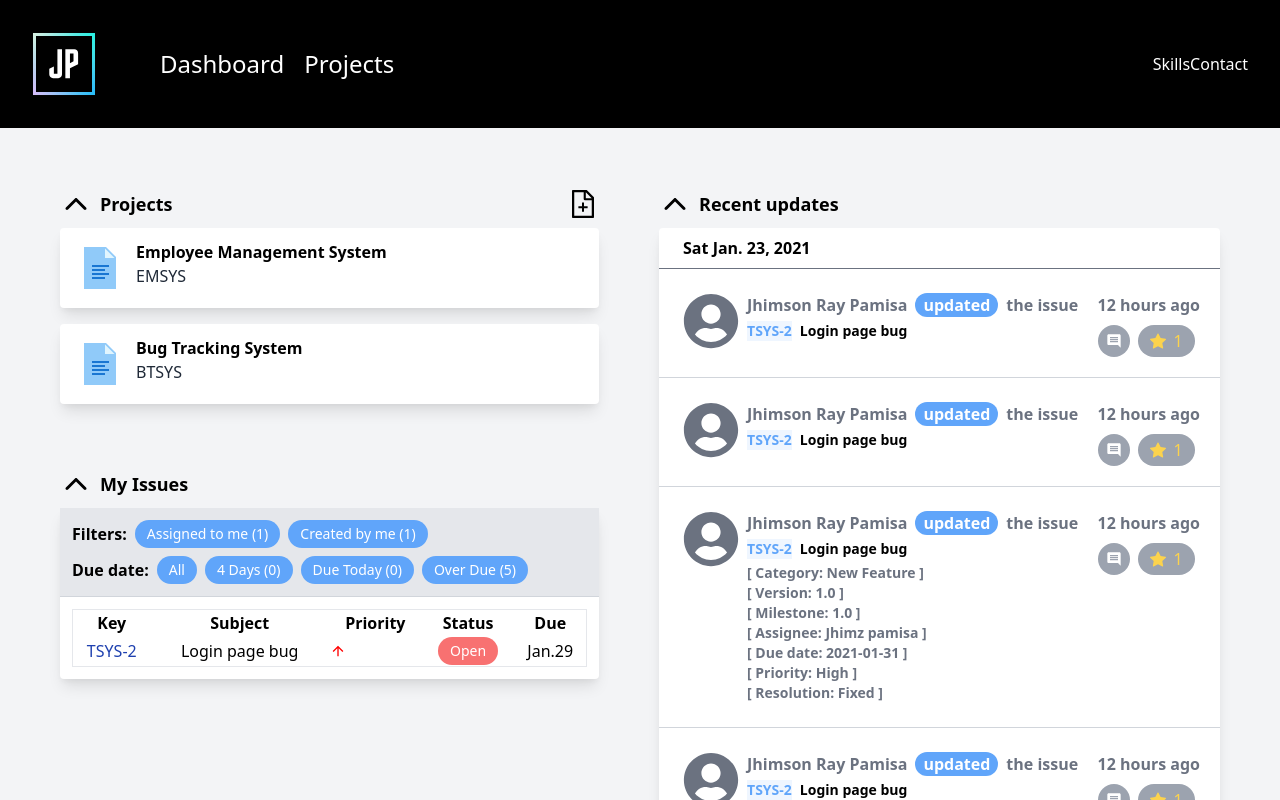
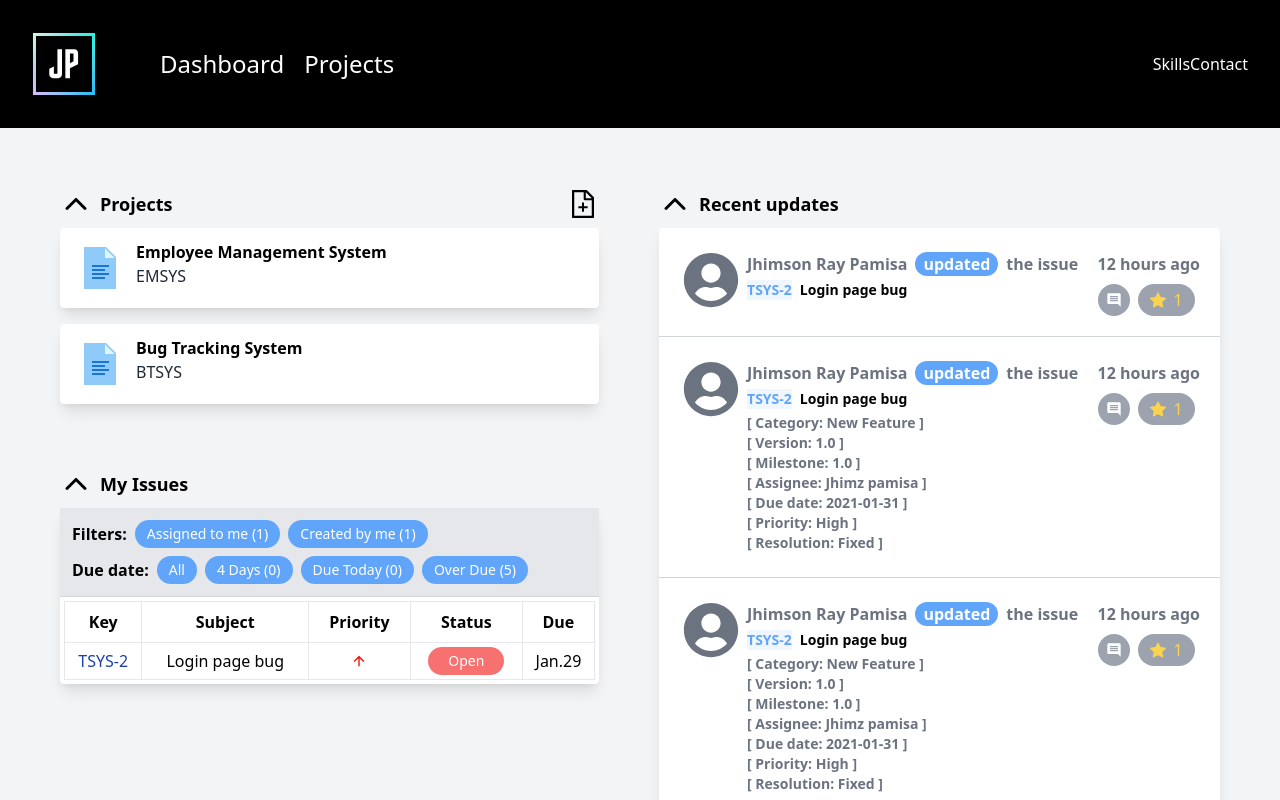
Before and after one commit to jhimson/bug-tracker, a React (Create React App) app in the folder client/: page /dashboard in a window 1280 px wide. Shown: the top 800 px of the page. Built offline with nearby package versions, Linux system fonts and the light colour scheme.

Commit message:
Add RecentUpdatesList component

```diff
--- a/client/src/pages/DashboardPage.jsx
+++ b/client/src/pages/DashboardPage.jsx
@@ -59,27 +59,33 @@ const DashboardPage = () => (
                     </div>
                   </div>
                 </div>
-                <div className="table w-full p-3 issues">
-                  <table className="w-full text-center border">
-                    <tr>
-                      <th>Key</th>
-                      <th>Subject</th>
-                      <th>Priority</th>
-                      <th>Status</th>
-                      <th>Due</th>
+                <div className="table w-full p-1 issues">
+                  <table className="w-full p-5 text-center border">
+                    <tr className="p-2 border">
+                      <th className="p-2 border">Key</th>
+                      <th className="p-2 border">Subject</th>
+                      <th className="p-2 border">Priority</th>
+                      <th className="p-2 border">Status</th>
+                      <th className="p-2 border">Due</th>
                     </tr>
-                    <tr>
-                      <td className="text-blue-800">TSYS-2</td>
-                      <td>Login page bug</td>
-                      <td>
-                        <IoMdArrowUp size="1em" color="red" />
+                    <tr className="border">
+                      <td className="p-1 text-blue-800 border">TSYS-2</td>
+                      <td className="p-1 border">Login page bug</td>
+                      <td className="p-1 border ">
+                        <div className="flex items-center justify-center">
+                          <IoMdArrowUp
+                            size="1em"
+                            color="red"
+                            className="text-center"
+                          />
+                        </div>
                       </td>
-                      <td>
-                        <button className="p-1 px-3 text-sm text-white bg-red-400 rounded-full">
+                      <td className="p-1 border">
+                        <button className="p-1 px-5 text-sm text-white bg-red-400 rounded-full">
                           Open
                         </button>
                       </td>
-                      <td>Jan.29</td>
+                      <td className="p-1 border">Jan.29</td>
                     </tr>
                   </table>
                 </div>
@@ -97,56 +103,7 @@ const DashboardPage = () => (
               <h1 className="mb-2 text-lg font-bold">Recent updates</h1>
             </div>
           </div>
-          <div className="bg-white rounded shadow-lg ">
-            <div className="px-6 py-2 border-b border-gray-500">
-              <h1 className="font-semibold text-md">Sat Jan. 23, 2021</h1>
-            </div>
-            <div className="flex justify-between p-2 border-b border-gray-300">
-              <div className="flex p-4 space-x-2">
-                <div className="user-icon">
-                  <FaUserCircle size="3.5em" className="text-gray-500" />
-                </div>
-
-                <div className="space-y-1">
-                  <div className="flex justify-between">
-                    <div className="flex space-x-2">
-                      <h1 className="font-semibold text-gray-500">
-                        Jhimson Ray Pamisa
-                      </h1>
-                      <button className="px-2 font-semibold text-white bg-blue-400 rounded-full focus:outline-none">
-                        updated
-                      </button>
-                      <p className="font-semibold text-gray-500">the issue</p>
-                    </div>
-                  </div>
-
-                  <div className="flex items-center space-x-2 issue_description">
-                    <h1 className="text-sm font-semibold text-blue-400 bg-blue-50 issue_key">
-                      TSYS-2
-                    </h1>
-                    <h1 className="text-sm font-semibold issue_name">
-                      Login page bug
-                    </h1>
-                  </div>
-                </div>
-              </div>
-
-              <div className="pb-3 pr-3 space-y-2">
-                <div className="pt-4">
-                  <h1 className="font-semibold text-gray-500">12 hours ago</h1>
-                </div>
-                <div className="flex space-x-2">
-                  <button className="p-2 bg-gray-400 rounded-full hover:bg-blue-400 focus:outline-none">
-                    <MdComment className="text-white" />
-                  </button>
-                  <div className="flex items-center px-3 space-x-2 text-yellow-300 bg-gray-400 rounded-full cursor-pointer hover:bg-yellow-400 hover:text-white">
-                    <BsFillStarFill />
-                    <p>1</p>
-                  </div>
-                </div>
-              </div>
-            </div>
-
+          <div className="bg-white rounded shadow-lg">
             <div className="flex justify-between p-2 border-b border-gray-300">
               <div className="flex p-4 space-x-2">
                 <div className="user-icon">
```
Also changed, not shown: client/src/components/RecentUpdatesList.jsx (added, +66 -0 lines), 1 other file (tests, documents, lock files or other folders).
